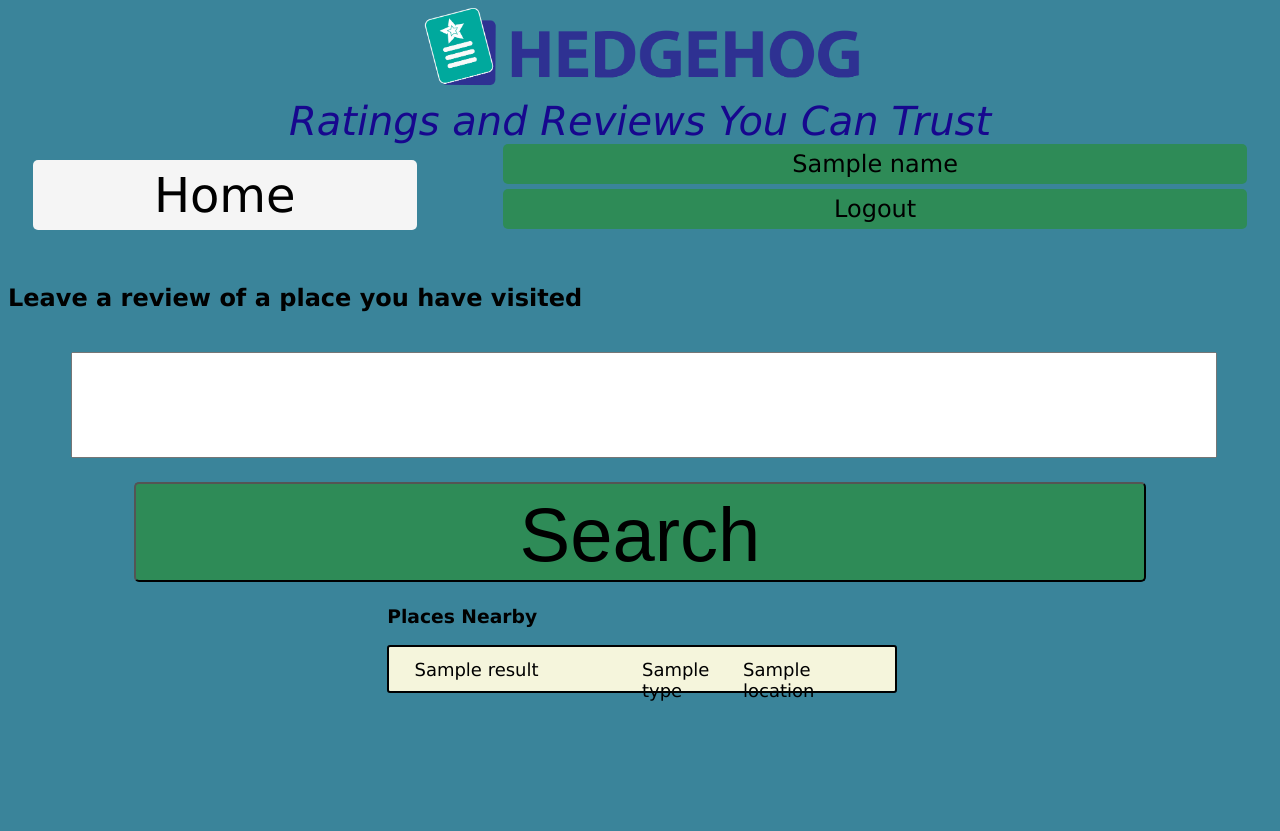
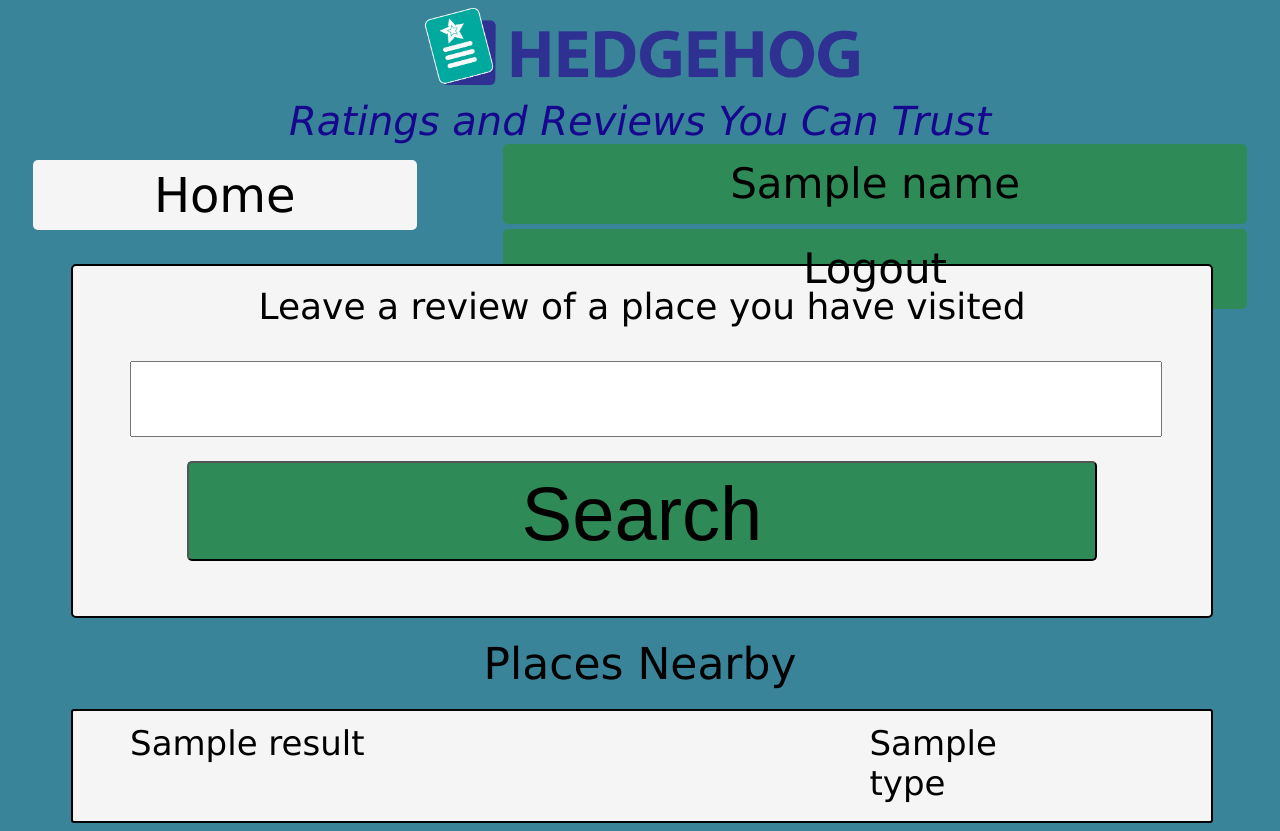
Before and after one commit to markfgray/hedgehog, a Flask app: template hedgehog/templates/leavereview.html in a window 1280 px wide. Before the commit the page ends 701 px from the top, so only its background shows below. Run offline with Flask 2, Linux system fonts and the light colour scheme; tables that the repository leaves empty hold one stand-in row (values such as "Sample post"); the template is opened without the code that fills it: values that come from a table or form of the project are taken from there, most other values are stand-ins (such as "Sample title", 1, 10 or a date in 2020).

Commit message:
more css

```diff
--- a/hedgehog/static/css/main.css
+++ b/hedgehog/static/css/main.css
@@ -89,12 +89,12 @@ form {
     text-align: center;
     margin-bottom: 5px;
     margin-top: 5px;
-    font-size: 18px;
+    font-size: 40px;
 }
 
 .form-entry-field {
     width: 90%;
-    height: 100px;
+    height: 70px;
     line-height: 100px;
     margin-left: 5%;
     font-size: 40px;
@@ -111,9 +111,9 @@ form {
 
 
 .btn {
-    height: 40px;
-    line-height: 40px;
-    font-size: 24px;
+    height: 80px;
+    line-height: 80px;
+    font-size: 42px;
     text-align: center;
     margin-left: 40%;
     margin-bottom: 5px;
@@ -139,7 +139,7 @@ form {
 }
 
 .form-group {
-    margin-bottom: 5px;
+    margin-bottom: 20px;
 }
 
 .leave-review {
--- a/hedgehog/static/css/review.css
+++ b/hedgehog/static/css/review.css
@@ -6,10 +6,63 @@
     margin-top: 30px;
 }
 
-#submit {
-	width: 20%;
+.review-title {
+    font-size: 36px;
+    text-align: center;
+    margin-top: 20px;
+}
+
+.review-form {
+	height: 350px;
 }
 
 form h2 {
 	text-align: center;
 }
+
+.local {
+	width: 50%;
+	height: 30px;
+}
+
+.local-search-results {
+    width: 90%;
+    margin-left: 5%;
+    margin-top: 20px;
+}
+
+.local-result {
+    width: 100%;
+    background-color: whitesmoke;
+    height: 110px;
+    font-size: 34px;
+    border: 2px solid black;
+    margin-bottom: 3px;
+    border-radius: 3px;
+    color: black;
+    text-decoration: none
+}
+
+.local-result:hover {
+    cursor: pointer;
+}
+
+.local-place-name {
+    width: 60%;
+    float: left;
+    margin-top: 12px;
+    margin-left: 5%;
+}
+
+.local-place-type {
+    width: 15%;
+    float: left;
+    margin-top: 12px;
+    margin-left: 5%;
+}
+
+.nearby-places-title {
+    font-size: 44px;
+    text-align: center;
+    margin-bottom: 20px;
+}
--- a/hedgehog/templates/leavereview.html
+++ b/hedgehog/templates/leavereview.html
@@ -10,7 +10,7 @@
 		<!-- End Google Tag Manager -->
 		<title>Hedgehog</title>
 		<link href="{{ url_for('static', filename='css/main.css') }}" rel="stylesheet" >
-		<link href="{{ url_for('static', filename='css/results.css') }}" rel="stylesheet" >
+		<link href="{{ url_for('static', filename='css/review.css') }}" rel="stylesheet" >
 		<meta http-equiv="Cache-Control" content="no-cache"/>
 		<script id="Cookiebot" src="https://consent.cookiebot.com/uc.js" data-cbid="07cb2432-1f30-40c7-8cf5-b8e17220da9a" type="text/javascript" async></script>
 	</head>
@@ -33,17 +33,19 @@
 	    {% endif %}
 		</div>
 
-		<h2>Leave a review of a place you have visited</h2>
+		<div class="review-form form-container">
+			<div class="review-title"> Leave a review of a place you have visited</div>
 
-		<form method="POST" action="/leaveReview">
-			{{ search_form.hidden_tag() }}
+			<form method="POST" action="/leaveReview">
+				{{ search_form.hidden_tag() }}
 
-			{{ search_form.search(class='form-entry-field') }}
+				{{ search_form.search(class='form-entry-field') }}
 
-			{{ search_form.submit(class="btn search", id="submit") }}
-		</form>
+				{{ search_form.submit(class="btn search", id="submit") }}
+			</form>
+		</div>
 		<div class="local-search-results">
-			<h3>Places Nearby</h3>
+			<div class="nearby-places-title">Places Nearby</div>
 			{% if local_places %}
 
 			{% for result in local_places %}
@@ -51,7 +53,6 @@
 					<div class="local-result" id="{{result['name']}}">
 						<div class="local-place-name "> {{result['name']}}</div>
 						<div class="local-place-type"> {{result['type']}}</div>
-						<div class="local-place-location">{{result['location']}}</div>
 					</div>
 				</a>
 			{% endfor %}
--- a/hedgehog/templates/placedetails.html
+++ b/hedgehog/templates/placedetails.html
@@ -51,13 +51,13 @@
 		</div>
 		<div class="comments-container">
 			<div class="pros container-box">
-				<h3>People Liked</h3>
+				<div class="cloud-title">People Liked</div>
 				<meta id="pros-word-cloud-data" data-content="{{pwcd}}">
 				<div id="pros_word_cloud" class="word-cloud"></div>
 			</div>
 
 			<div class="cons container-box">
-				<h3>People Didn't Like</h3>
+				<div class="cloud-title">People Didn't Like</div>
 				<meta id="cons-word-cloud-data" data-content="{{cwcd}}">
 				<div id="cons_word_cloud" class="word-cloud"></div>
 			</div>
```
Also changed, not shown: hedgehog/static/css/otherpages.css (+17 -12 lines), hedgehog/static/css/placedetails.css (+13 -5 lines).
